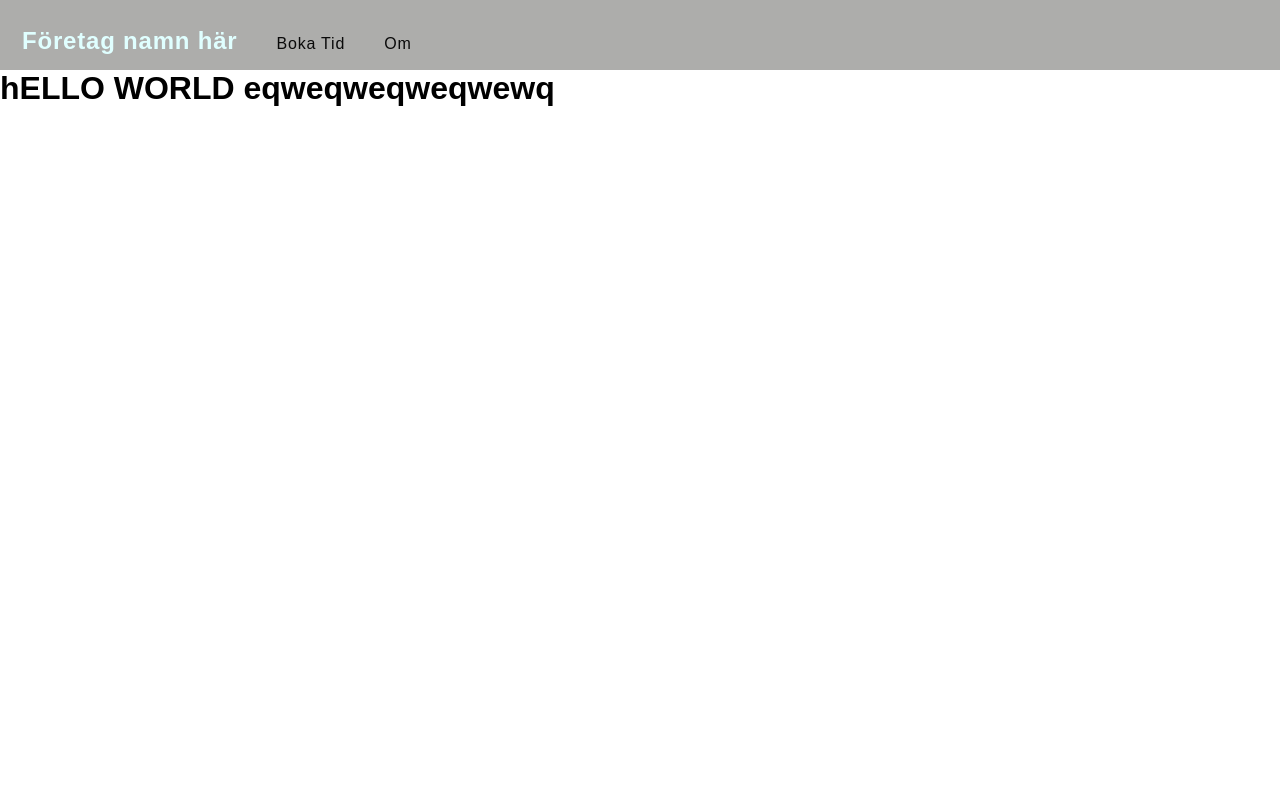
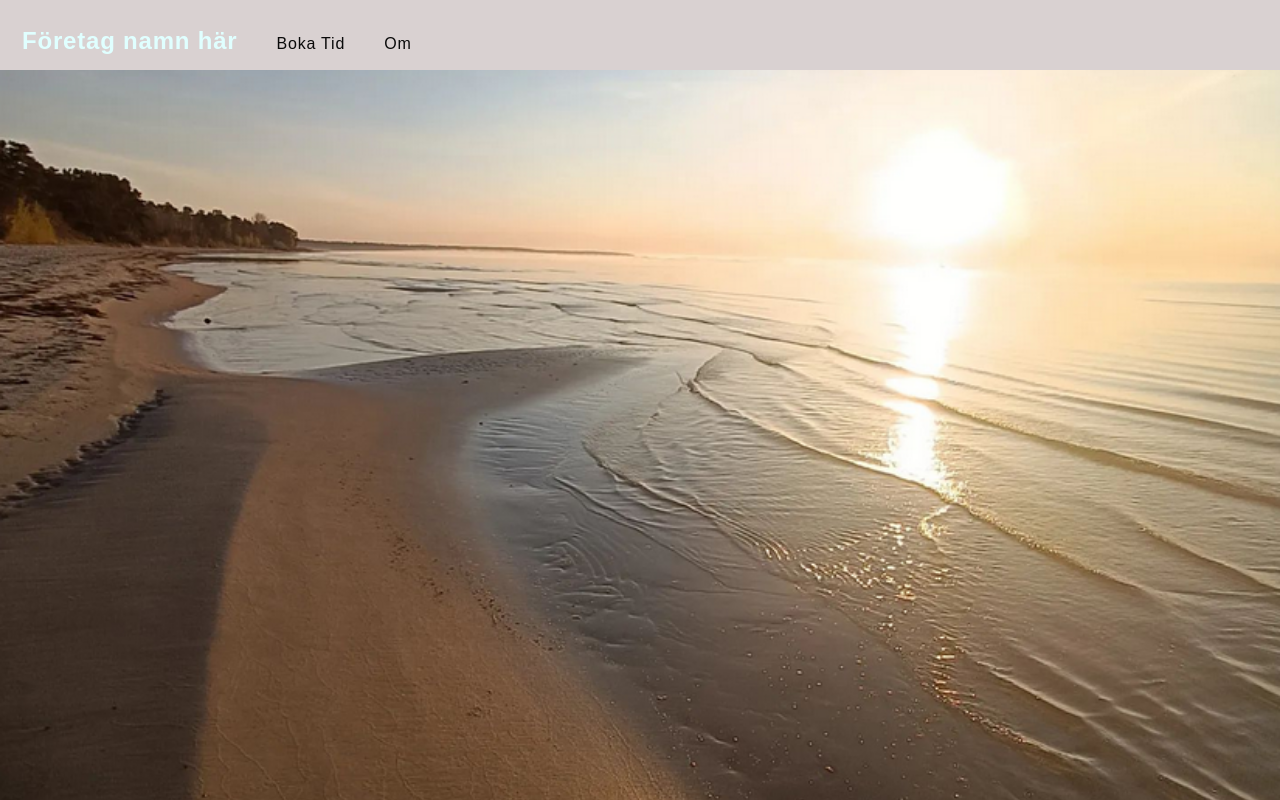
Before and after one commit to wilcer1/website-main-mamma, a React (Create React App) app in the folder client/: page / in a window 1280 px wide. Built offline with nearby package versions, Linux system fonts and the light colour scheme.

Commit message:
fuck css

```diff
--- a/client/src/App.js
+++ b/client/src/App.js
@@ -11,10 +11,9 @@ function App() {
     <>
     <Navbar/>
     <Router>
-      <div className="App">
 
-      </div>
       <Routes>
+
       <Route exact path='/' element={< Home />}/>
       <Route exact path='/boka' element={< Booking />}/>
 
--- a/client/src/components/Home.js
+++ b/client/src/components/Home.js
@@ -1,18 +1,17 @@
 import React from "react"
 import { useState } from "react"
 import { useEffect } from "react"
-
+import beach from "../assets/beach.png"
+import "../style/Home.css"
 
 function Home(){
 
 
+  return (
 
+    <div className="main-container">
 
-
-  return (
-    <div>
-        <h1>hELLO WORLD eqweqweqweqwewq</h1>
-
+      {/* <img src={beach} className="hej" ></img> */}
   </div>
 
   );
--- a/client/src/components/Navbar.js
+++ b/client/src/components/Navbar.js
@@ -1,13 +1,10 @@
 import React from "react"
 import { useState } from "react"
 import { useEffect } from "react"
-import "./Navbar.css"
+import "../style/Navbar.css"
 
 function Navbar(){
-    const [signOut, setSignOut] = useState([])
-    const [signIn, setSignIn] = useState([])
-    const [register, setRegister] = useState([])
-    const [currentUser, setCurrentUser] = useState([])
+
 
     useEffect(() => {
 
--- /dev/null
+++ b/client/src/style/Home.css
@@ -0,0 +1,13 @@
+html{
+    background: url("../assets/beach.png") no-repeat center fixed;
+    background-size: cover;
+}
+
+
+.hej {
+    width: 100%;
+    height: 100%
+
+
+
+  }
--- a/client/src/components/Navbar.css
+++ b/client/src/style/Navbar.css
@@ -23,7 +23,7 @@
  }
  nav {
     position: absolute;
-    background:rgb(173, 173, 171);;
+    background:rgba(240, 231, 231, 0.904);;
     top:30px;
     left:0;
     width: 100%;
```
Also changed, not shown: client/src/assets/beach.png.
